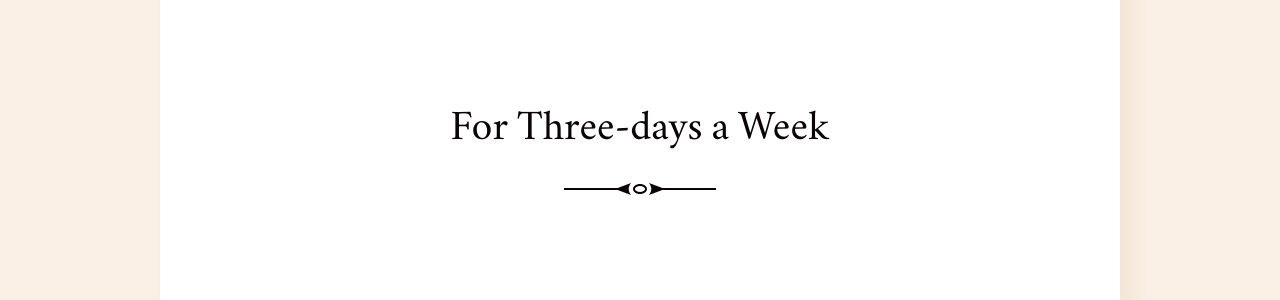
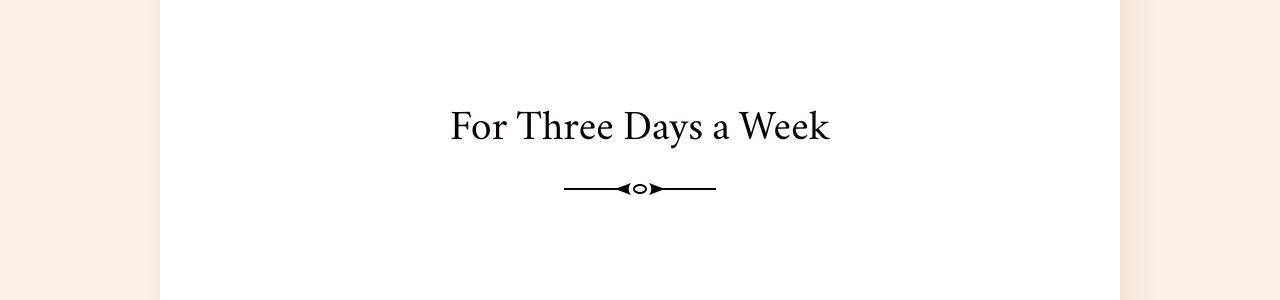
Before and after one commit to batterypointwriting/batterypointwriting.github.io, a Jekyll site: the page built from _posts/2026-11-12-For-Three-Days-a-Week.md, in a window 1280 px wide. Shown: the part 189-489 px from the top of the page. Built offline with Jekyll 4.4.1, drawn with Linux system fonts in a browser that asks for light colours.

```diff
--- a/_posts/2026-11-12-For-Three-days-a-Week.md
+++ b/_posts/2026-11-12-For-Three-Days-a-Week.md
@@ -1,7 +1,7 @@
 ---
 layout: post
 author: "Ivan"
-title: For Three-days a Week
+title: For Three Days a Week
 date: 2026-11-12
 ---
 We toil day and night,<br>
```
